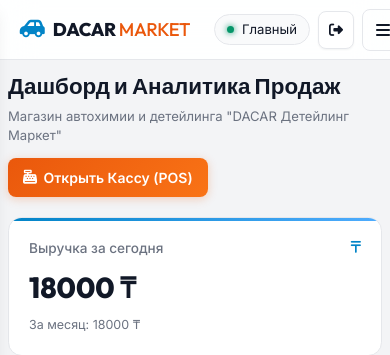
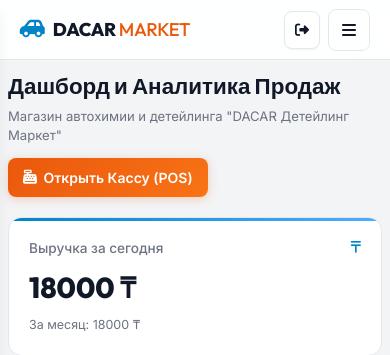
Before and after one commit to kazban0v/Dacar, a Django app: page / in a window 390 px wide. Shown: the top 355 px of the page. Run offline with Django 5.2, Linux system fonts and the light colour scheme; a user stored in the database is signed in; data comes from the database, SQL or seed files in the repository.

Commit message:
Hide user badge on mobile to fix nav overflow

```diff
--- a/templates/base.html
+++ b/templates/base.html
@@ -545,6 +545,7 @@
             }
             .dacar-card { padding: 0.85rem; }
             .brand-badge { display: none; }
+            .user-badge { display: none; }
         }
 
         @media (max-width: 359px) {
```
